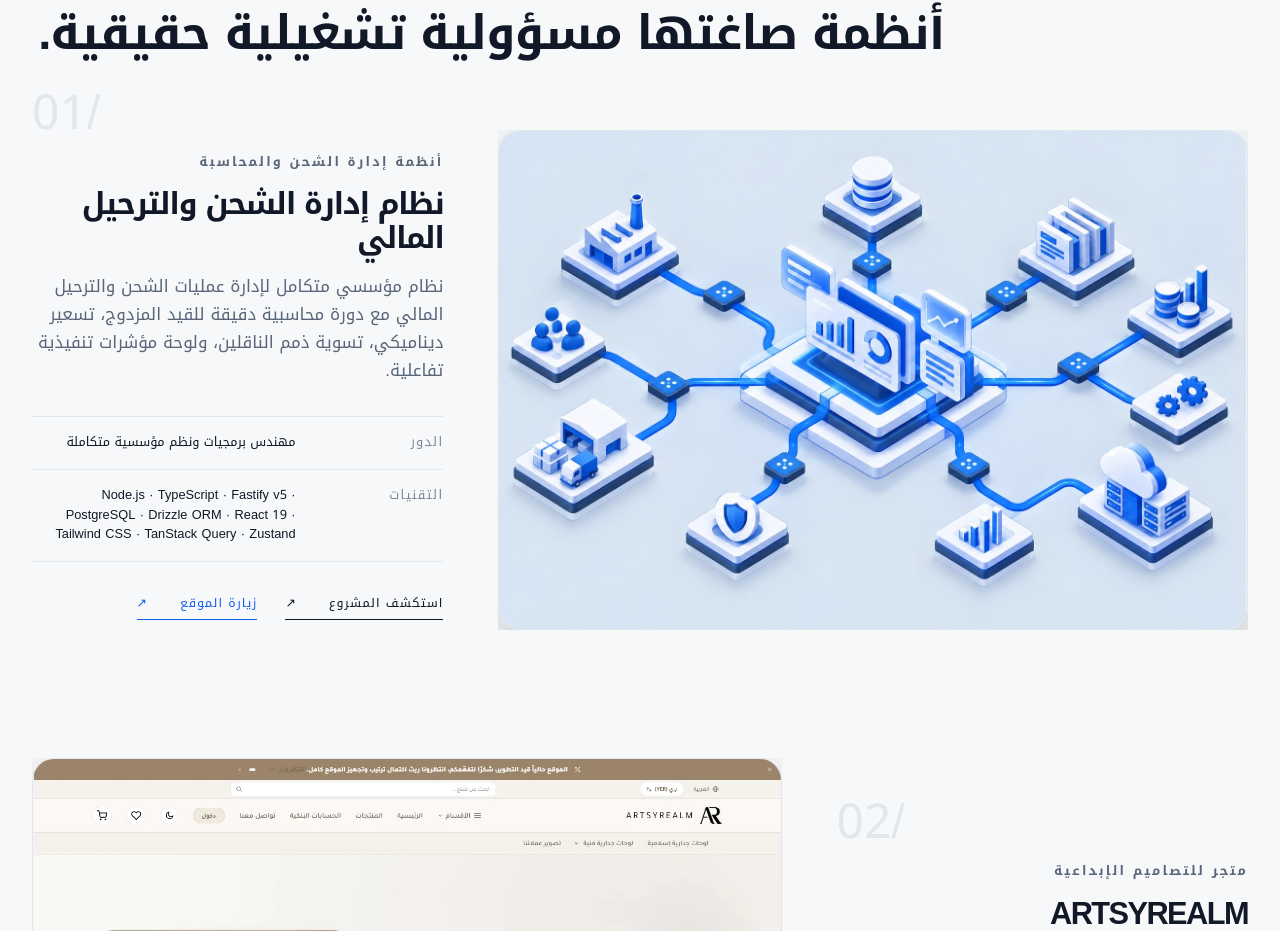
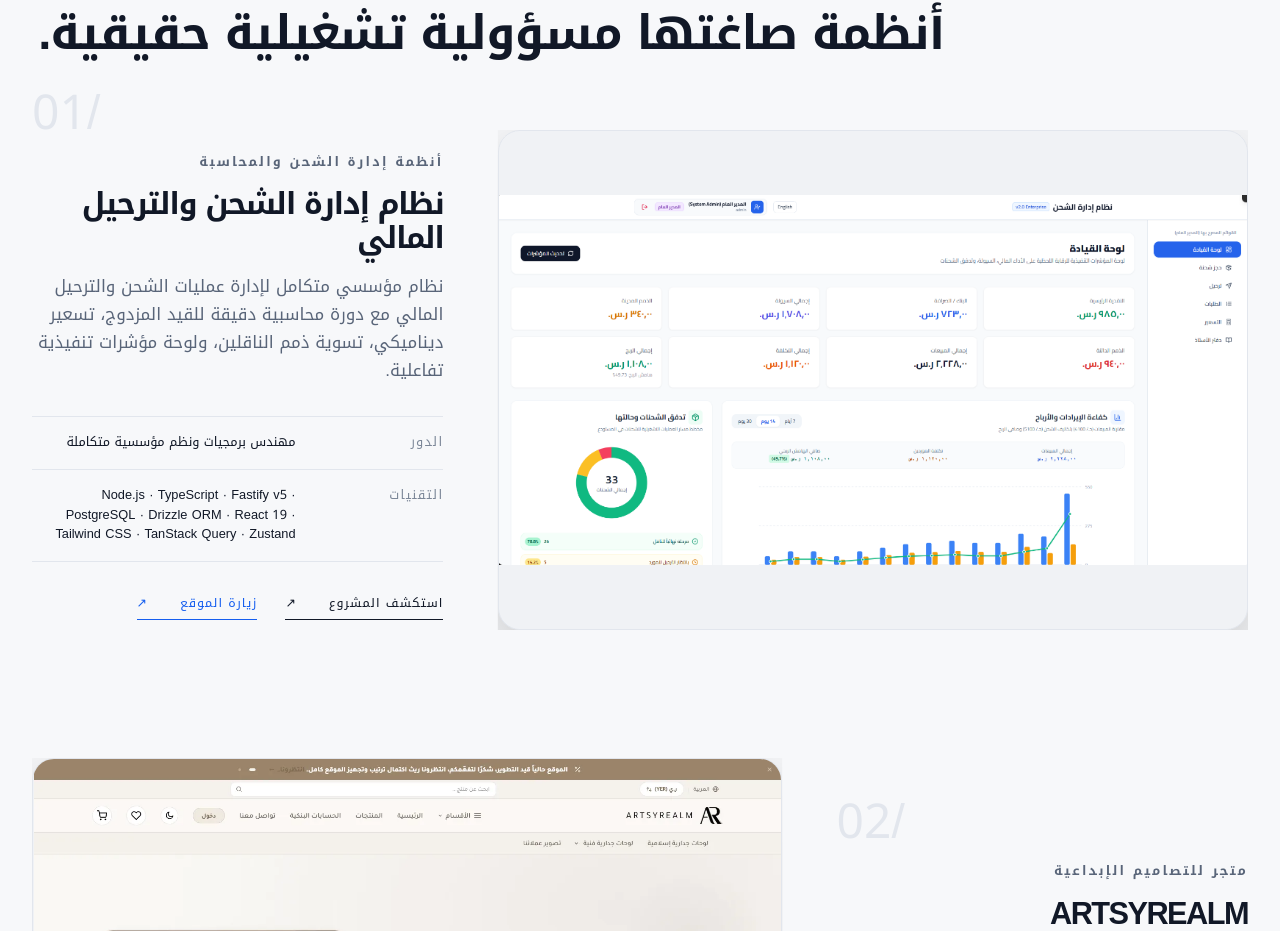
Before and after one commit to mahmoudalmagrami/mahmoud-portfolio, a Next.js app: page /ar in a window 1280 px wide. Shown: the part 1020-1951 px from the top of the page. Built offline with nearby package versions, Linux system fonts and the light colour scheme; no server answers.

Commit message:
feat: update shipping ERP cover image with real dashboard screenshot

```diff
--- a/src/content/projects.ts
+++ b/src/content/projects.ts
@@ -33,7 +33,7 @@ export const projects: Project[] = [
       "TanStack Query",
       "Zustand"
     ],
-    coverImage: "/projects/enterprise-operations.webp",
+    coverImage: "/projects/shipping-erp.png",
     coverAlt: {
       en: "Executive BI dashboard and operations interface of the Shipping & Accounting ERP.",
       ar: "لوحة المؤشرات التنفيذية وواجهة العمليات لنظام إدارة الشحن والمحاسبة."
```
Also changed, not shown: public/projects/shipping-erp.png (added).
